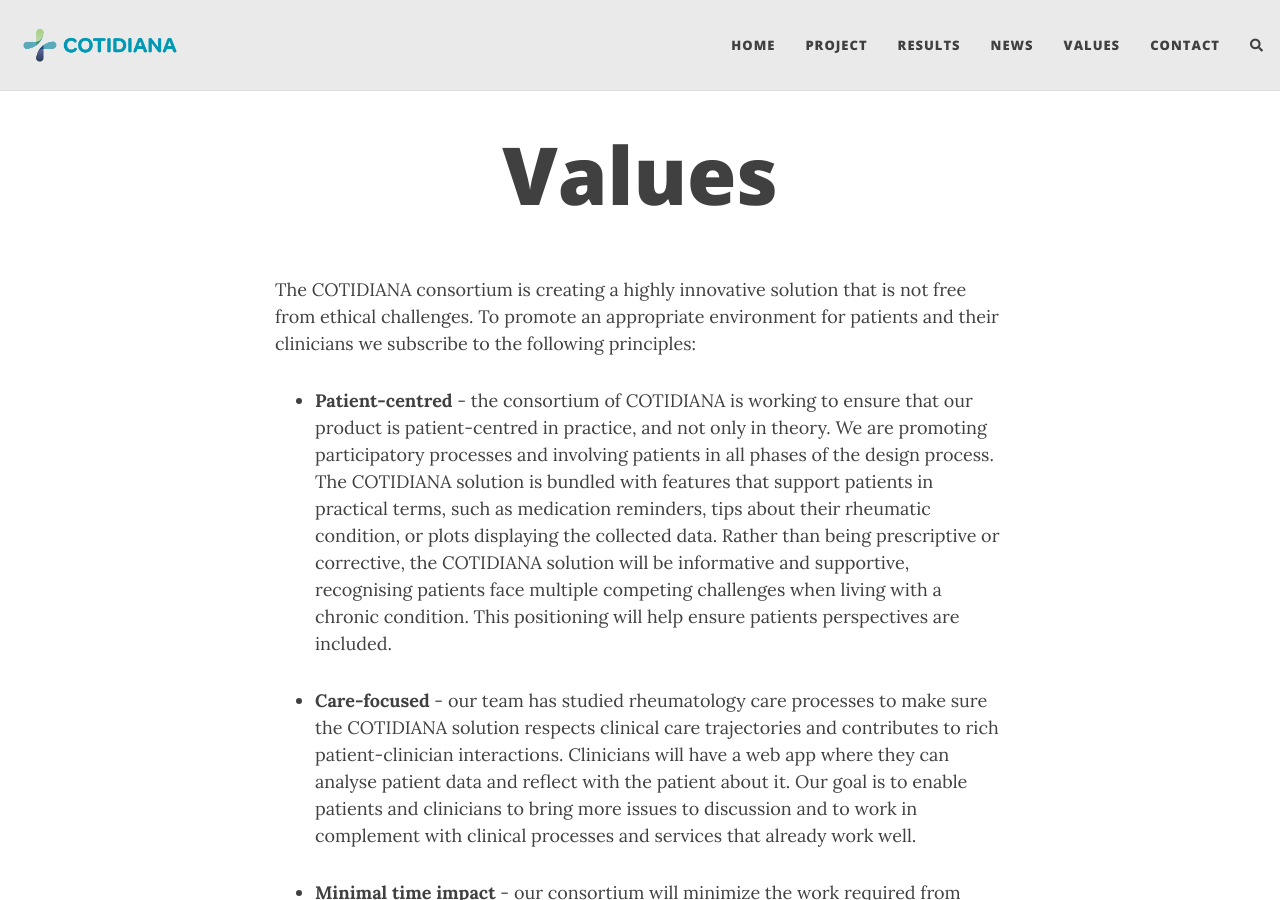
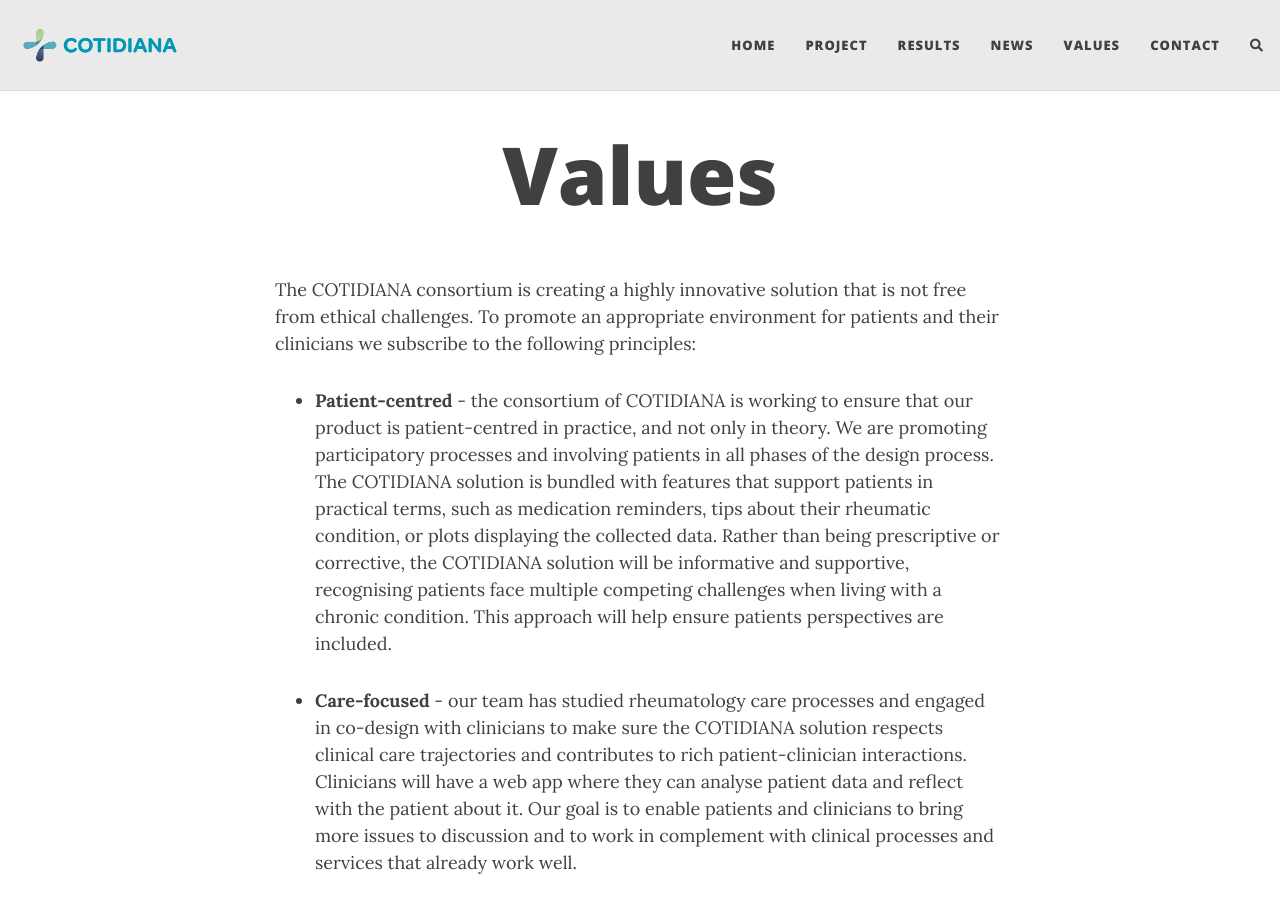
Before and after one commit to fraunhoferportugal/cotidiana-website, a Jekyll site: the page built from values.md, in a window 1280 px wide and 900 px high. Built offline with Jekyll 4.4.1, drawn with Linux system fonts in a browser that asks for light colours; nearby versions of some CDN libraries; comment, search, counter and statistics services are not loaded.

Commit message:
Update values.md

```diff
--- a/values.md
+++ b/values.md
@@ -6,9 +6,9 @@
 
 The COTIDIANA consortium is creating a highly innovative solution that is not free from ethical challenges. To promote an appropriate environment for patients and their clinicians we subscribe to the following principles:
 
-* **Patient-centred** - the consortium of COTIDIANA is working to ensure that our product is patient-centred in practice, and not only in theory. We are promoting participatory processes and involving patients in all phases of the design process. The COTIDIANA solution is bundled with features that support patients in practical terms, such as medication reminders, tips about their rheumatic condition, or plots displaying the collected data. Rather than being prescriptive or corrective, the COTIDIANA solution will be informative and supportive, recognising patients face multiple competing challenges when living with a chronic condition. This positioning will help ensure patients perspectives are included.<br>
+* **Patient-centred** - the consortium of COTIDIANA is working to ensure that our product is patient-centred in practice, and not only in theory. We are promoting participatory processes and involving patients in all phases of the design process. The COTIDIANA solution is bundled with features that support patients in practical terms, such as medication reminders, tips about their rheumatic condition, or plots displaying the collected data. Rather than being prescriptive or corrective, the COTIDIANA solution will be informative and supportive, recognising patients face multiple competing challenges when living with a chronic condition. This approach will help ensure patients perspectives are included.<br>
 
-* **Care-focused** - our team has studied rheumatology care processes to make sure the COTIDIANA solution respects clinical care trajectories and contributes to rich patient-clinician interactions. Clinicians will have a web app where they can analyse patient data and reflect with the patient about it. Our goal is to enable patients and clinicians to bring more issues to discussion and to work in complement with clinical processes and services that already work well.<br>
+* **Care-focused** - our team has studied rheumatology care processes and engaged in co-design with clinicians to make sure the COTIDIANA solution respects clinical care trajectories and contributes to rich patient-clinician interactions. Clinicians will have a web app where they can analyse patient data and reflect with the patient about it. Our goal is to enable patients and clinicians to bring more issues to discussion and to work in complement with clinical processes and services that already work well.<br>
 
 * **Minimal time impact** - our consortium will minimize the work required from patients in using the system, to enable them to attend to their family, their work, or their other commitments. As much as possible, we will minimise interruptions and survey questions, drawing on smartphone sensors and logs to collect data about the patients' condition, passively.<br>
 
```
